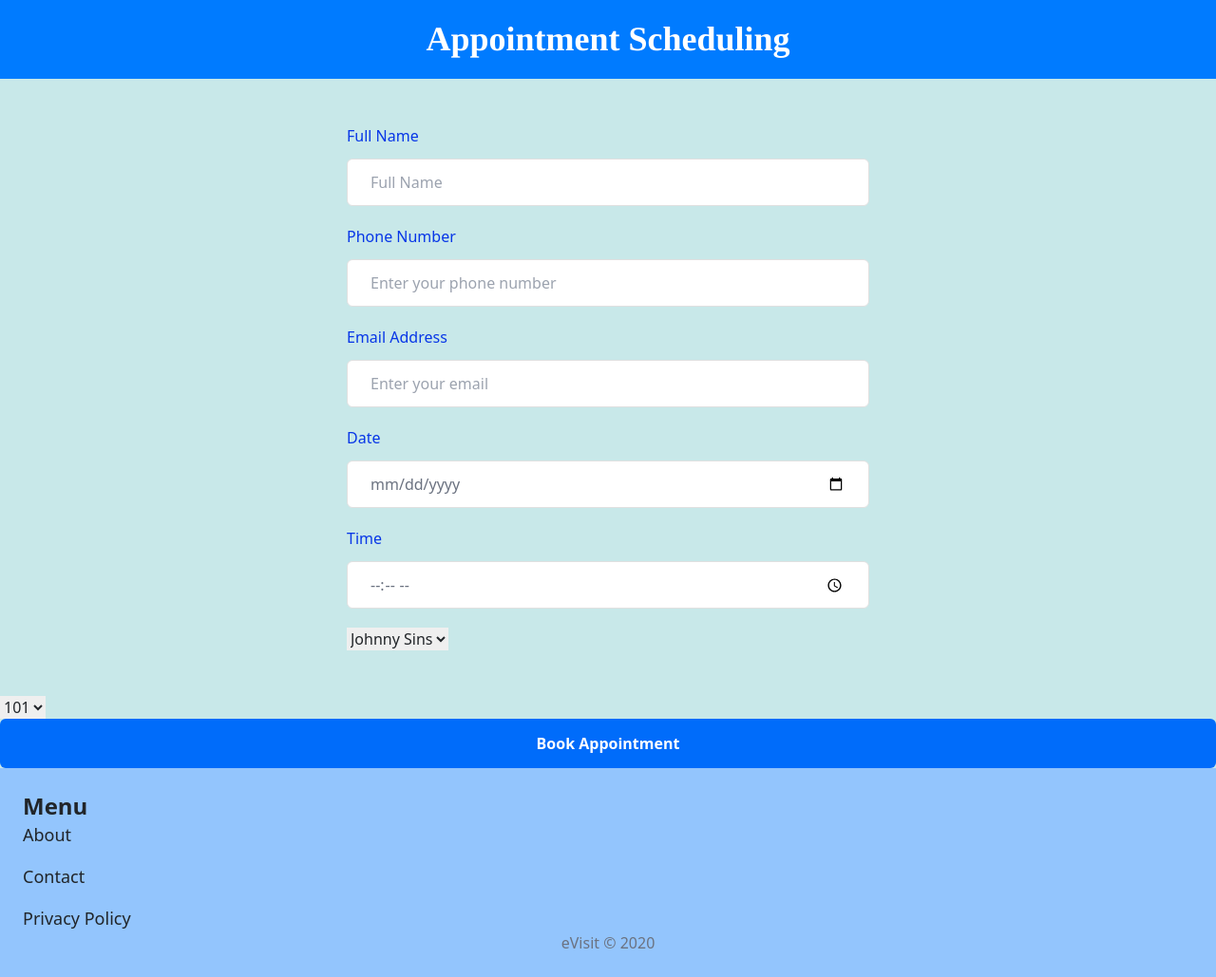
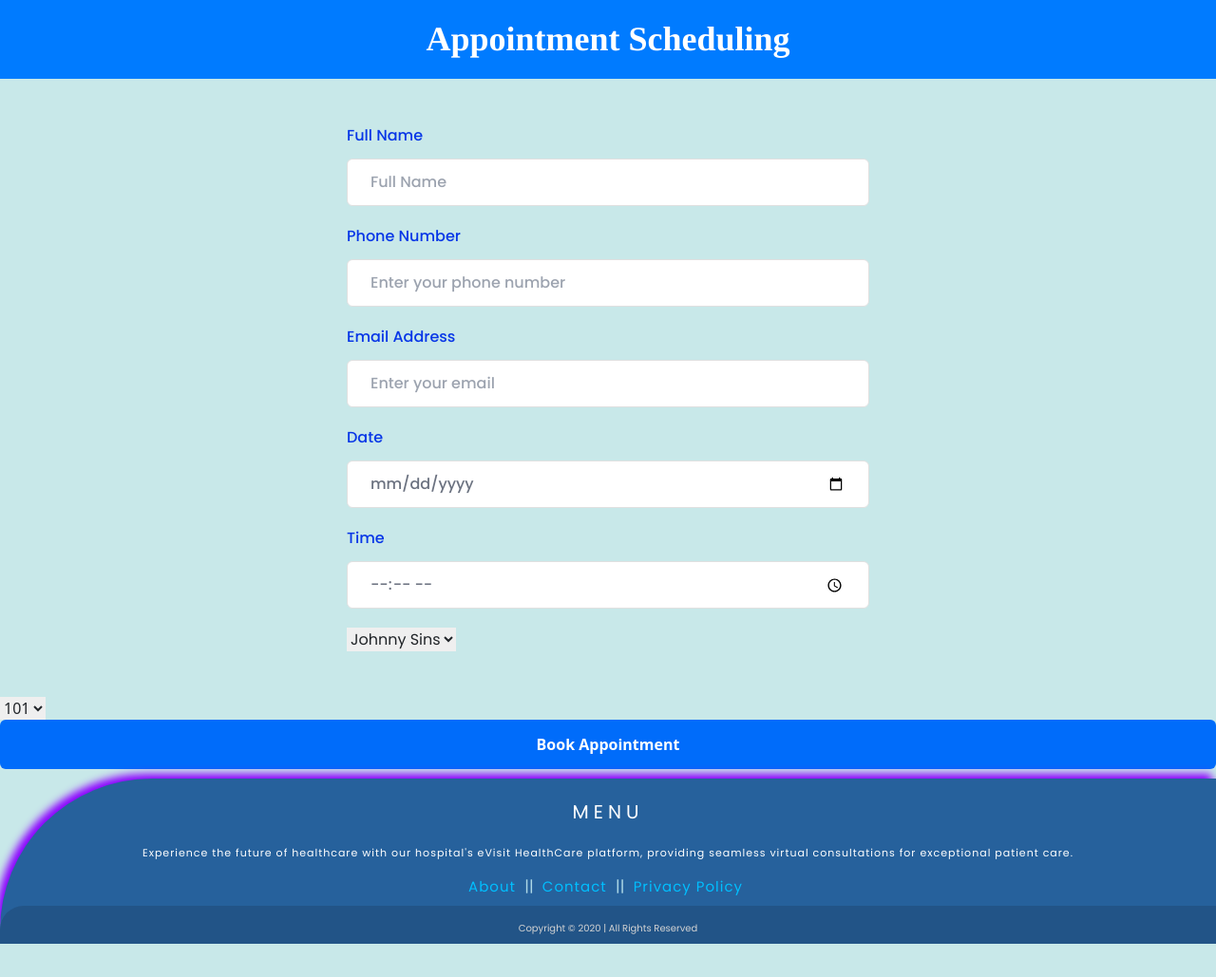
Before and after one commit to ReinaelYabut/dpuddle, a Django app: page /appointment/ in a window 1280 px wide. Shown: the part 137-1166 px from the top of the page at 95% size. After the commit the page ends 1131 px from the top, so only its background shows below. Run offline with Django 4.2, Linux system fonts and the light colour scheme; data comes from the database, SQL or seed files in the repository; some libraries are stand-ins or nearby versions.

Commit message:
Update footer.html

```diff
--- a/templates/core/footer.html
+++ b/templates/core/footer.html
@@ -1,31 +1,106 @@
-{% block navbar %}
+{% block footer %}
     {% load static %}
-<!DOCTYPE html>
-<html lang="en">
-{##}
-{#<head>#}
-{#    <link href="{% static 'css/bootstrap.css' %}" rel="stylesheet">#}
-{#    <meta charset="UTF-8">#}
-{#    <meta name="viewport" content="width=device.width, initial-scale=1.0">#}
-{#    <script src="https://cdn.tailwindcss.com"></script>#}
-{##}
-{#    <title>{% block title %}{% endblock %} | eVisit</title>#}
-{#</head>#}
 
-<footer class="py-6 px-6 flex-container bg-blue-300">
-                    <div class="w-2/3 pr-10">
+    <style>
+        @import url('https://fonts.googleapis.com/css2?family=Poppins:wght@200;300;400;500;600;700&display=swap');
 
-                    </div>
+        * {
+            font-family: 'poppins', sans-serif;
+        }
 
-                    <div class="w-1/3">
-                        <h3 class="text-2xl font-bold">Menu</h3>
-                        <ul class="space-y-4">
-                            <li><a href="/about" class="text-lg hover:text-blue-300">About</a></li>
-                            <li><a href="/contact" class="text-lg hover:text-blue-300">Contact</a></li>
-{#                            <li><a href="/terms" class="text-lg hover:text-blue-300">Terms of Service</a></li>#}
-                            <li><a href="/privacypolicy" class="text-lg hover:text-blue-300">Privacy Policy</a></li>
-                        </ul>
-                    </div>
-     <p class="text-center text-gray-500">eVisit &copy; 2020</p>
-                </footer>
+        .footer-con{
+            position: relative;
+            border-top-left-radius: 160px;
+            background: #26619c;
+            box-shadow:  5px 5px 9px #7100e3,
+                         -5px -5px 9px #8d00ff;
+            height: 160px;
+            margin-top: 10px;
+        }
+
+        .copyright-con{
+            border-top-left-radius: 25px;
+            position: relative;
+            background-color: #225487;
+            height: 40px;
+        }
+
+        .text-link{
+            font-weight: 50px;
+            font-size: 15px;
+            color: deepskyblue;
+            letter-spacing: 1px;
+        }
+
+        .text-link:hover{
+            color: #fff;
+        }
+
+        .horizontal-links {
+            list-style: none;
+        }
+
+        .horizontal-links li {
+            display: inline;
+        }
+
+        .separator {
+            margin: 0 5px;
+            color: lightblue;"
+        }
+
+        .menu{
+            font-weight: 80px;
+            font-size: 20px;
+            color: white;
+            text-align: center;
+            padding-top: 20px;
+            margin-bottom: 20px;
+            letter-spacing: 5px;
+        }
+
+        .p{
+            font-weight: 25px;
+            font-size: 11px;
+            color: white;
+            text-align: center;
+            margin-bottom: 15px;
+            letter-spacing: 1px;
+        }
+
+        .copyright{
+            font-weight: 20px;
+            font-size: 10px;
+            color: lightgray;
+            text-align: center;
+            margin-top: 8px;
+            padding-top: 16px;
+        }
+
+    </style>
+
+<footer class="footer-con">
+
+<div class="menu">
+    MENU
+</div>
+
+<div class="p">
+Experience the future of healthcare with our hospital's eVisit HealthCare platform, providing seamless virtual consultations for exceptional patient care.
+</div>
+
+        <ul class="horizontal-links" style="text-align: center; margin-right: 5px;">
+    <li><a href="/about" class="text-link">About</a></li>
+    <li><span class="separator">||</span></li>
+    <li><a href="/contact" class="text-link">Contact</a></li>
+    <li><span class="separator">||</span></li>
+    <li><a href="/privacypolicy" class="text-link">Privacy Policy</a></li>
+</ul>
+<div class="copyright-con">
+        <div class="copyright">
+            Copyright © 2020 | All Rights Reserved
+        </div>
+</div>
+
+
 {% endblock %}
```
